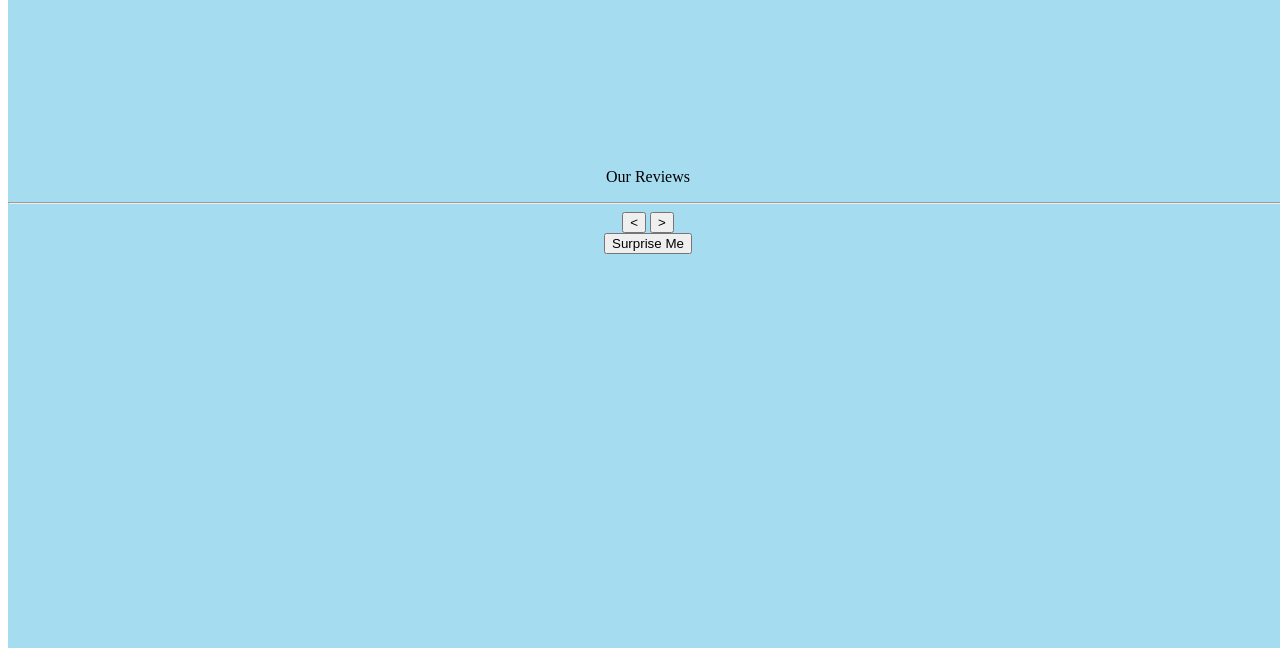
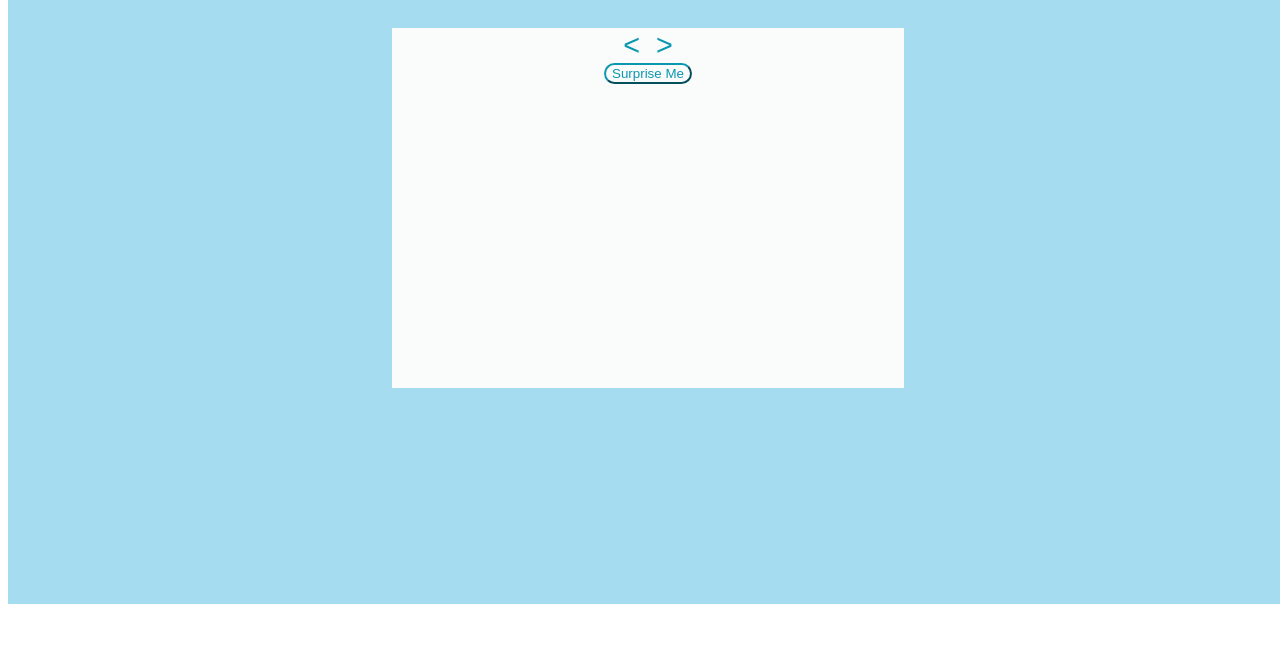
Before and after one commit to snigdhcinu/30-days-of-code, a plain HTML site: page Reviews/index.html in a window 1280 px wide. Shown: the part 168-824 px from the top of the page. After the commit the page ends 800 px from the top, so only its background shows below. Drawn offline with Linux system fonts and the light colour scheme.

Commit message:
day-6, project-3
work on script file

```diff
--- a/Reviews/style.css
+++ b/Reviews/style.css
@@ -2,9 +2,49 @@
 	background-color: #a6dcef;
 	width: 100vw;
 	height: 100vh;
+	margin-top: -60px;
 }
 #container{
 	text-align: center;
 	position: relative;
-	top: 40vh;
+	top: 18vh;
 }
+#container p{
+	font-size: xx-large;
+	font-weight: bold;
+}
+hr{
+	width: 5%;
+	height: 3px;
+	border-style: none;
+	background-color: #0a97b0;
+	position: relative;
+	top: -30px;
+}
+#cards{
+	position: relative;
+	left: 30vw;
+	background-color: #f9fcfb;
+	width: 40vw;
+	height: 45vh;
+}
+#cards:hover{
+	box-shadow: 2px 2px 2px 1px #e0dede, -2px -2px 2px 1px #e0dede, 2px -2px 2px 1px #e0dede, -2px 2px 2px 1px #e0dede;
+}
+#photo{
+	border-radius: 50%;
+}
+#buttons button{
+	background-color: #f9fcfb;
+	color: #0a97b0;
+	border-style: none;
+	font-size: 1.8em;
+	outline: none;		/* So that onclick the element doesn't have a border around it */
+}
+#rand_review button{
+	background-color: #f9fcfb;
+	border-color: #0a97b0;
+	border-radius: 20px;
+	color: #0a97b0;
+	outline: none;
+}
```
